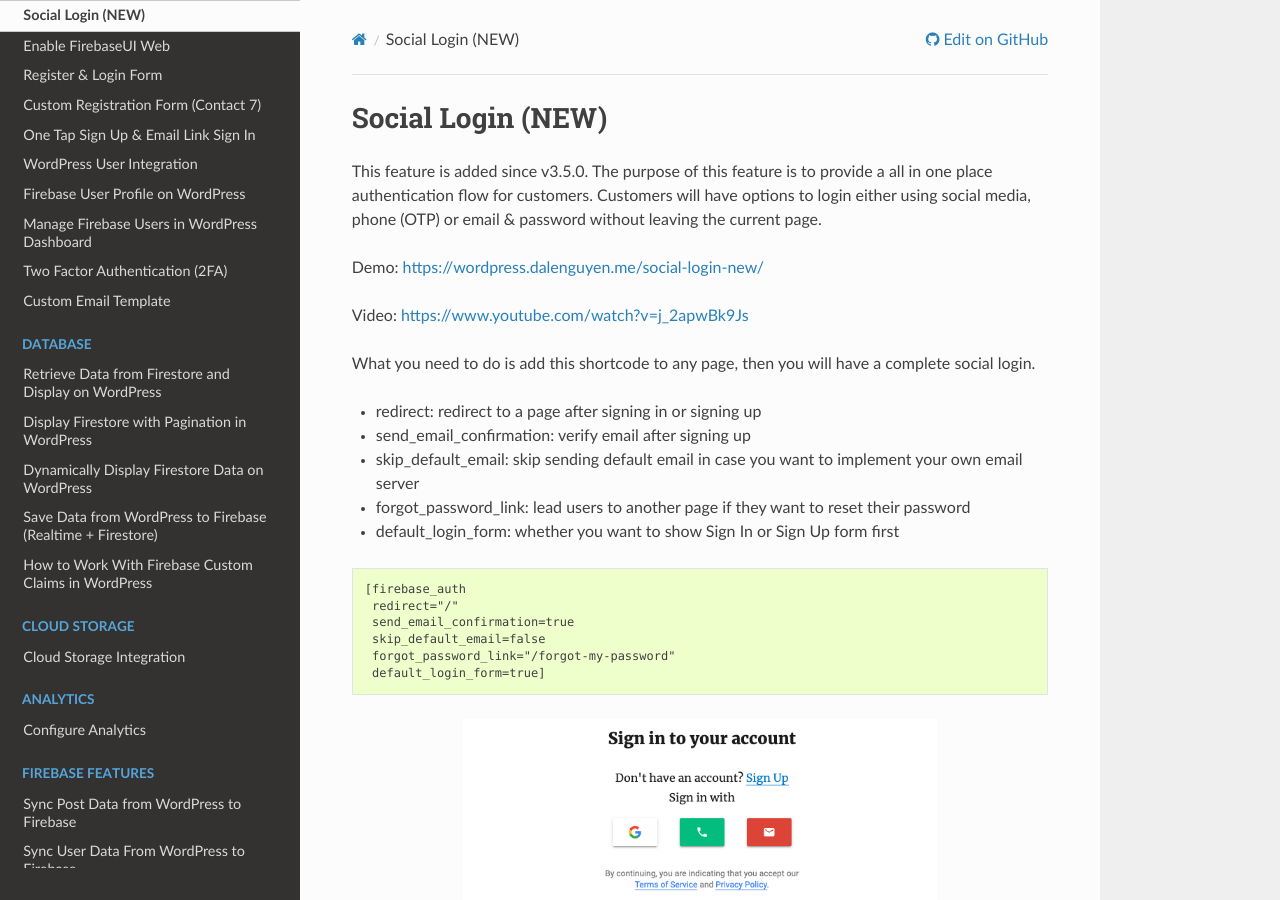
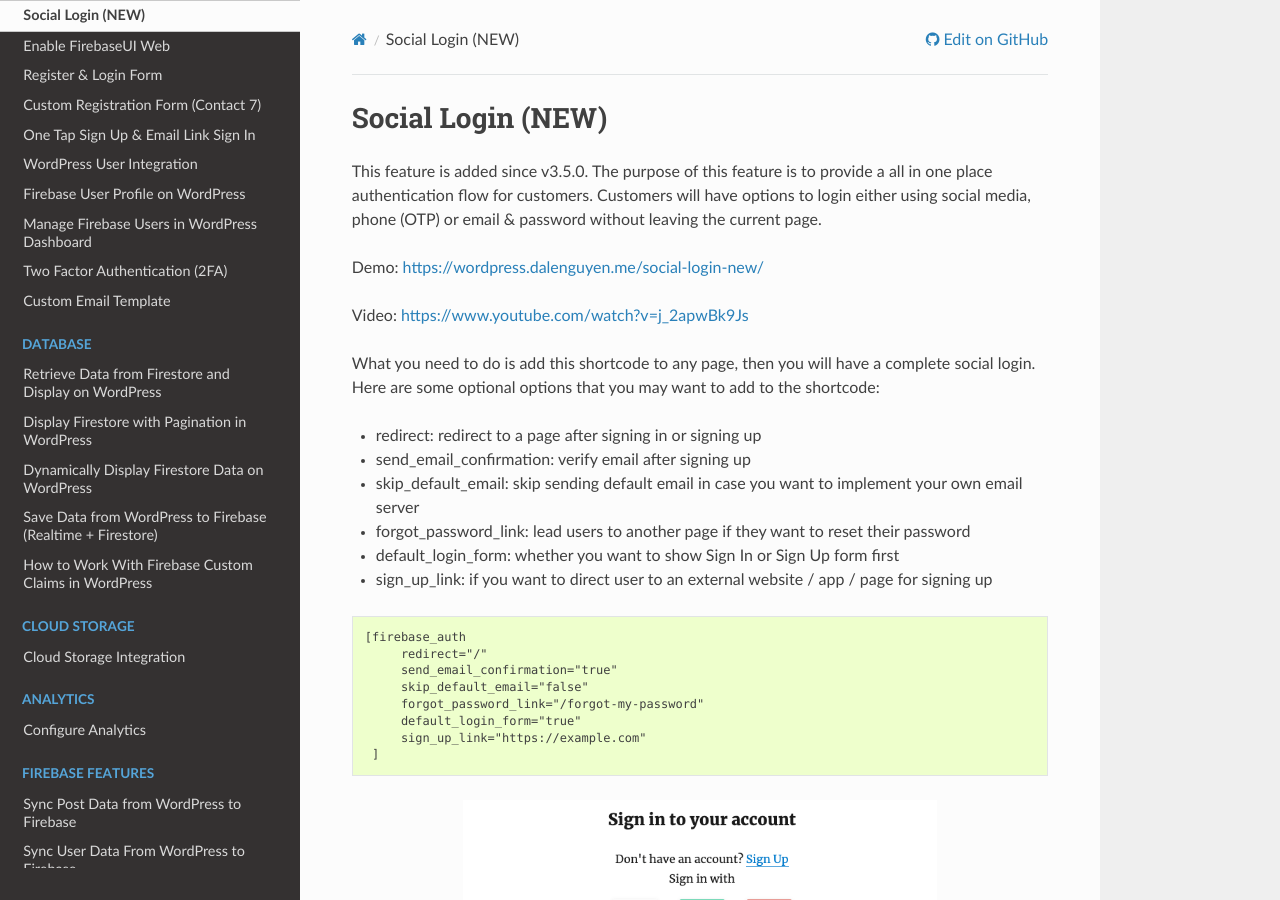
Before and after one commit to dalenguyen/firebase-wordpress-docs, a Sphinx documentation site: the page built from docs/auth/new-social-login.rst, in a window 1280 px wide and 900 px high. Built offline with Sphinx 7.4.7 and the Read the Docs theme 2.0.0, drawn with Linux system fonts in a browser that asks for light colours.

Commit message:
update sign up link docs

```diff
--- a/docs/auth/new-social-login.rst
+++ b/docs/auth/new-social-login.rst
@@ -7,22 +7,25 @@ Demo: https://wordpress.dalenguyen.me/social-login-new/
 
 Video: https://www.youtube.com/watch?v=j_2apwBk9Js
 
-What you need to do is add this shortcode to any page, then you will have a complete social login.
+What you need to do is add this shortcode to any page, then you will have a complete social login. Here are some optional options that you may want to add to the shortcode:
 
 - redirect: redirect to a page after signing in or signing up
 - send_email_confirmation: verify email after signing up
 - skip_default_email: skip sending default email in case you want to implement your own email server
 - forgot_password_link: lead users to another page if they want to reset their password
 - default_login_form: whether you want to show Sign In or Sign Up form first
+- sign_up_link: if you want to direct user to an external website / app / page for signing up
 
 .. code-block:: php
 
    [firebase_auth
-    redirect="/"
-    send_email_confirmation=true
-    skip_default_email=false
-    forgot_password_link="/forgot-my-password"
-    default_login_form=true]
+        redirect="/"
+        send_email_confirmation="true"
+        skip_default_email="false"
+        forgot_password_link="/forgot-my-password"
+        default_login_form="true"
+        sign_up_link="https://example.com"
+    ]
 
 
 .. figure:: /images/auth/new-social-login.png
--- a/docs/index.rst
+++ b/docs/index.rst
@@ -4,7 +4,7 @@ Complete Guide to Firebase WordPress Integration
 .. meta::
    :description lang=en: Guide on how to integrate Firebase to WordPress.
 
-Last updated: July 24, 2024
+Last updated: July 30, 2024
 
 .. raw:: html
 
@@ -49,7 +49,7 @@ If you are interested in the development progress, please check the `Road map <h
 Products
 -----------
 
-- `Integrate Firebase PRO <https://techcater.com/>`_ - `v3.37.0`
+- `Integrate Firebase PRO <https://techcater.com/>`_ - `v3.38.0`
 - `Firebase WordPress Functions <https://firebase-wordpress-docs.readthedocs.io/en/latest/intro/cloud-functions-deployment.html>`_ - `v2.0.0` (bundle with PRO plugin)
 - `Integrate Firebase Woocommerce <https://firebase-wordpress-docs.readthedocs.io/en/latest/extensions/woocommerce.html>`_ - `v2.16.0` (Extension)
 - `Integrate Firebase Users <https://firebase-wordpress-docs.readthedocs.io/en/latest/extensions/firebase-users.html>`_ - `v1.3.2` (Extension)
```
